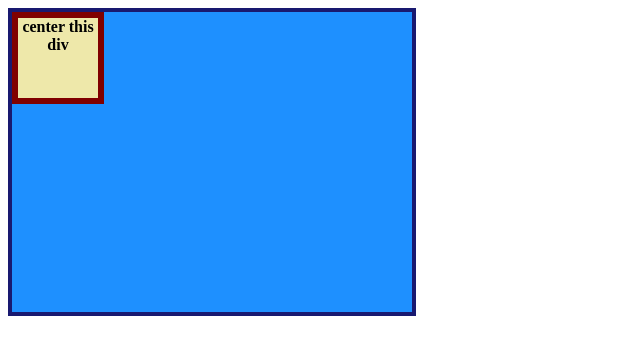
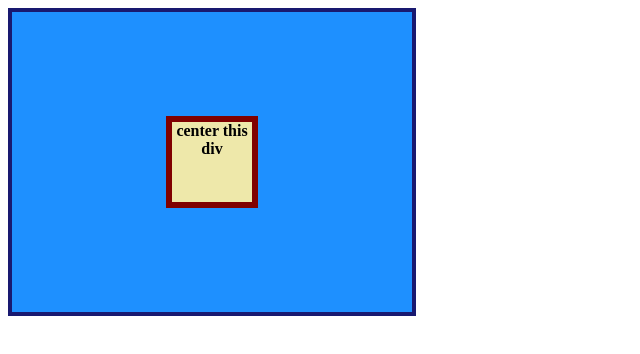
Before and after one commit to jeffersonrowell/01-flex-center, a plain HTML site: page index.html in a window 1280 px wide. Shown: the whole page, without its empty margins (0-640 px from the left). Drawn offline with Linux system fonts and the light colour scheme.

Commit message:
Center box in CSS Added display: flex; align-items: center; and justify-content: center; to CSS to center box.

```diff
--- a/style.css
+++ b/style.css
@@ -3,6 +3,9 @@
     border: 4px solid midnightblue;
     width: 400px;
     height: 300px;
+    display: flex;
+    align-items: center;
+    justify-content: center;
 }
 
 .box {
```
